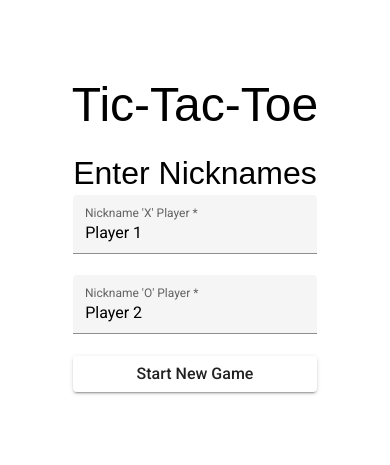
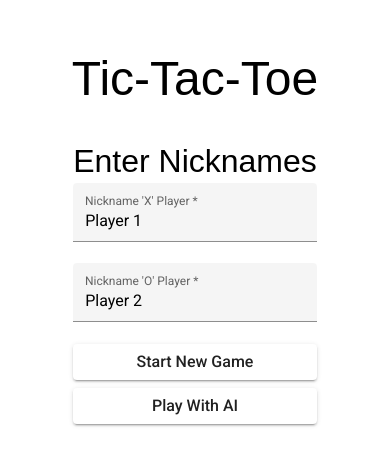
Before and after one commit to yegormk/ticTacToeGame, an Angular app: page / in a window 390 px wide. Shown: the part 171-636 px from the top of the page. Built offline with nearby package versions, Linux system fonts and the light colour scheme.

Commit message:
Dumb AI added:)

```diff
--- a/src/app/board/board.component.css
+++ b/src/app/board/board.component.css
@@ -16,6 +16,6 @@ button {
 
 @media screen and (max-width: 769px) {
   button{
-    font-size: 1rem;
+    font-size: 1.5rem;
   }
 }
--- a/src/app/game/game.component.css
+++ b/src/app/game/game.component.css
@@ -72,5 +72,6 @@ app-board-cell {
     font-size: 3rem;
     color: black;
     margin: 1rem 0rem;
+    line-height: 1em;
   }
 }
--- a/src/app/game/game.component.html
+++ b/src/app/game/game.component.html
@@ -10,7 +10,7 @@
     *ngIf="isGameActive()"
     class="infoTable"
   >
-    <p class="currentPlayer">Current Player: {{player}}</p>
+    <p *ngIf="this.listOfInfoPlayers.secondPlayer !== 'Artificial Intelligence'" class="currentPlayer">Current Player: {{player}}</p>
     <div class="scoreTable">
       <p class="scoreTableFirst">
         {{listOfInfoPlayers.firstPlayer}}(X):
--- a/src/app/game/game.component.ts
+++ b/src/app/game/game.component.ts
@@ -1,6 +1,6 @@
 import { Component, OnInit } from '@angular/core';
 
-import {infoOfGame, playersInfo} from '../Interfaces/information.interface';
+import { infoOfGame, playersInfo } from '../Interfaces/information.interface';
 
 @Component({
   selector: 'app-game',
@@ -26,14 +26,15 @@ export class GameComponent implements OnInit {
       counter: 0,
       lastWinner: '',
       freshPage: true,
-    }
+    };
   }
 
   newGame(action: string): void {
     action === 'Continue' ? (this.infoOfGame.freshPage = false) : (this.infoOfGame.freshPage = true);
-    this.infoOfGame.squares = Array(9).fill('');
+    this.infoOfGame.squares = ['0', '1', '2', '3', '4', '5', '6', '7', '8'];
     this.infoOfGame.lastWinner = '';
     this.infoOfGame.counter = 0;
+    this.infoOfGame.xIsNext = true;
   }
 
   get player(): string {
@@ -41,7 +42,7 @@ export class GameComponent implements OnInit {
   }
 
   makeMove(idx: number): void {
-    if (!this.infoOfGame.squares[idx]) {
+    if (this.infoOfGame.squares[idx] !== 'X' && this.infoOfGame.squares[idx] !== 'O') {
       this.player === this.listOfInfoPlayers.firstPlayer
         ? this.infoOfGame.squares.splice(idx, 1, 'X')
         : this.infoOfGame.squares.splice(idx, 1, 'O');
@@ -57,6 +58,11 @@ export class GameComponent implements OnInit {
       this.listOfInfoPlayers.secondScore = this.listOfInfoPlayers.secondScore + 1;
     }
 
+    if (!this.infoOfGame.xIsNext && this.listOfInfoPlayers.secondPlayer === 'Artificial Intelligence') {
+      let arrEmpty = this.infoOfGame.squares.filter(s => s !== 'X' && s !== 'O');
+      this.makeMove(Number(arrEmpty[Math.floor(Math.random() * arrEmpty.length)]));
+    }
+
     if (this.infoOfGame.counter > 6) {
       this.checkerForDraw();
     }
@@ -66,7 +72,8 @@ export class GameComponent implements OnInit {
     let isOnlyDraw = true;
 
     if (this.infoOfGame.counter === 8) {
-      const indexOfLastElement = this.infoOfGame.squares.indexOf('');
+      const indexOfLastElement = this.infoOfGame.squares.indexOf(
+        this.infoOfGame.squares.filter(cell => cell !== 'X' && cell !== 'O')[0]);
 
       this.infoOfGame.xIsNext
         ? (this.infoOfGame.squares[indexOfLastElement] = 'X')
@@ -78,7 +85,7 @@ export class GameComponent implements OnInit {
     }
 
     for (let i = 0; i < this.infoOfGame.squares.length; i++) {
-      if (isOnlyDraw === true && this.infoOfGame.squares[i] === '') {
+      if (isOnlyDraw === true && this.infoOfGame.squares[i] !== 'X' && this.infoOfGame.squares[i] !== 'O') {
         this.infoOfGame.squares[i] = 'X';
         if (this.calculateWinner(this.infoOfGame.squares) !== '') {
           isOnlyDraw = false;
@@ -123,9 +130,7 @@ export class GameComponent implements OnInit {
   }
 
   isGameActive(): boolean {
-    return (
-      !this.infoOfGame.lastWinner && !(this.infoOfGame.counter === 9) && !this.infoOfGame.freshPage
-    );
+    return !this.infoOfGame.lastWinner && !(this.infoOfGame.counter === 9) && !this.infoOfGame.freshPage;
   }
 
   receiveFormData($event: playersInfo): void {
--- a/src/app/model/model.component.css
+++ b/src/app/model/model.component.css
@@ -8,6 +8,7 @@
 
 .button-board{
   font-size: 1rem;
+  margin-bottom: .5rem;
 }
 
 .title{
--- a/src/app/model/model.component.html
+++ b/src/app/model/model.component.html
@@ -4,17 +4,25 @@
     [formGroup]="registerForm"
     (ngSubmit)="onSubmit()"
   >
-    <p class="title">Enter Nicknames</p>
+    <p class="title" *ngIf="!isPlayWithBot">Enter Nicknames</p>
     <mat-form-field class="inputNickname" appearance="fill">
-      <mat-label>Nickname 'X' Player</mat-label>
+      <mat-label *ngIf="!isPlayWithBot">Nickname 'X' Player</mat-label>
+      <mat-label *ngIf="isPlayWithBot">Enter Your Nickname</mat-label>
       <input matInput placeholder="Enter nickname" formControlName="firstPlayer">
     </mat-form-field>
 
-    <mat-form-field class="inputNickname" appearance="fill">
+    <mat-form-field *ngIf="!isPlayWithBot" class="inputNickname" appearance="fill">
       <mat-label>Nickname 'O' Player</mat-label>
       <input matInput placeholder="Enter nickname" formControlName="secondPlayer">
     </mat-form-field>
 
     <button mat-raised-button type="submit" class="button-board">Start New Game</button>
+    <button
+      *ngIf="!isPlayWithBot"
+      mat-raised-button
+      class="button-board"
+      (click)="playWithBot()"
+    >Play With AI
+    </button>
   </form>
 </main>
--- a/src/app/model/model.component.ts
+++ b/src/app/model/model.component.ts
@@ -12,12 +12,18 @@ export class ModelComponent implements OnInit {
   @Output() formEvent = new EventEmitter<playersInfo>();
 
   registerForm!: FormGroup;
+  isPlayWithBot: boolean = false;
 
   ngOnInit(): void {
     this.registerForm = new FormGroup({
       firstPlayer: new FormControl('Player 1', [Validators.required]),
       secondPlayer: new FormControl('Player 2', [Validators.required]),
     });
+  }
+
+  playWithBot() {
+    this.registerForm.value.secondPlayer = 'Artificial Intelligence';
+    this.isPlayWithBot = true;
   }
 
   onSubmit(): void {
```
Also changed, not shown: .eslintrc.json.
